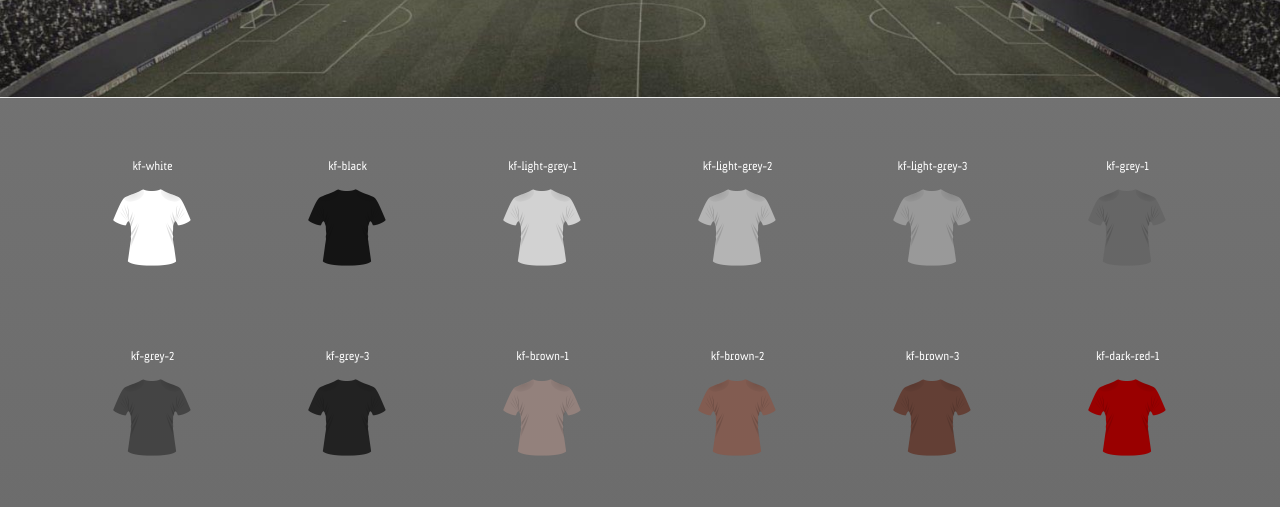
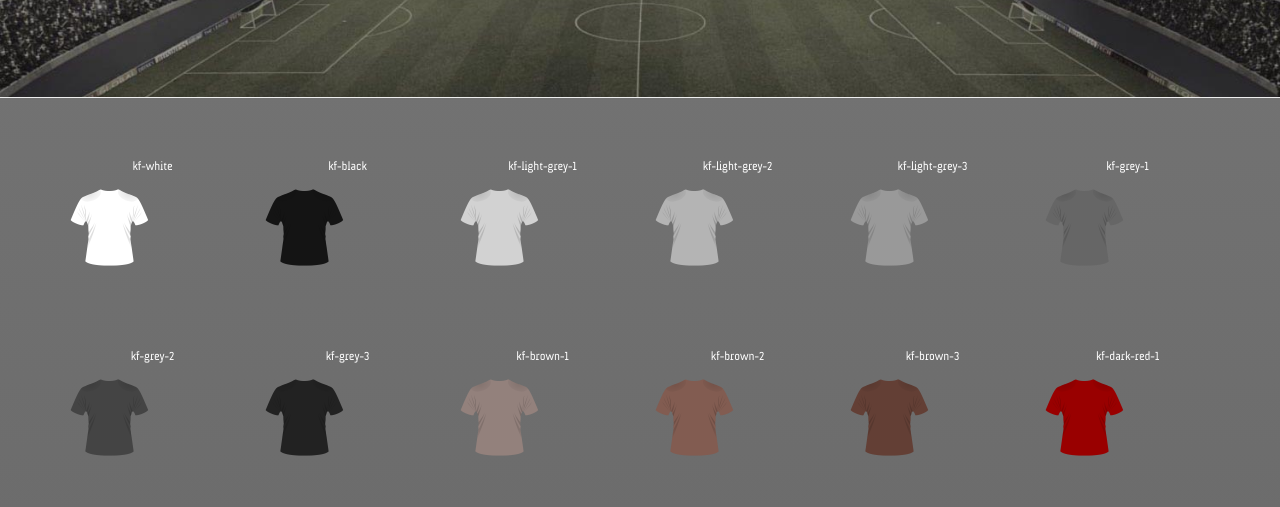
Before and after one commit to chrislorton/kitfont, a website: page demo/colours.html in a window 1280 px wide. Shown: the part 293-800 px from the top of the page. Drawn offline with nearby package versions, Linux system fonts and the light colour scheme; files that its build step writes are made by us from their sources; files whose address does not match are found by name.

Commit message:
removed flex css

```diff
--- a/src/sass/kit-templates.scss
+++ b/src/sass/kit-templates.scss
@@ -58,7 +58,6 @@ $detail-visible: true;
     font-size:$kit-size;
     height:$kit-size;
     width:$kit-size;
-    align-self:center;
     &::before {
         z-index:11;
         content:'';
```
